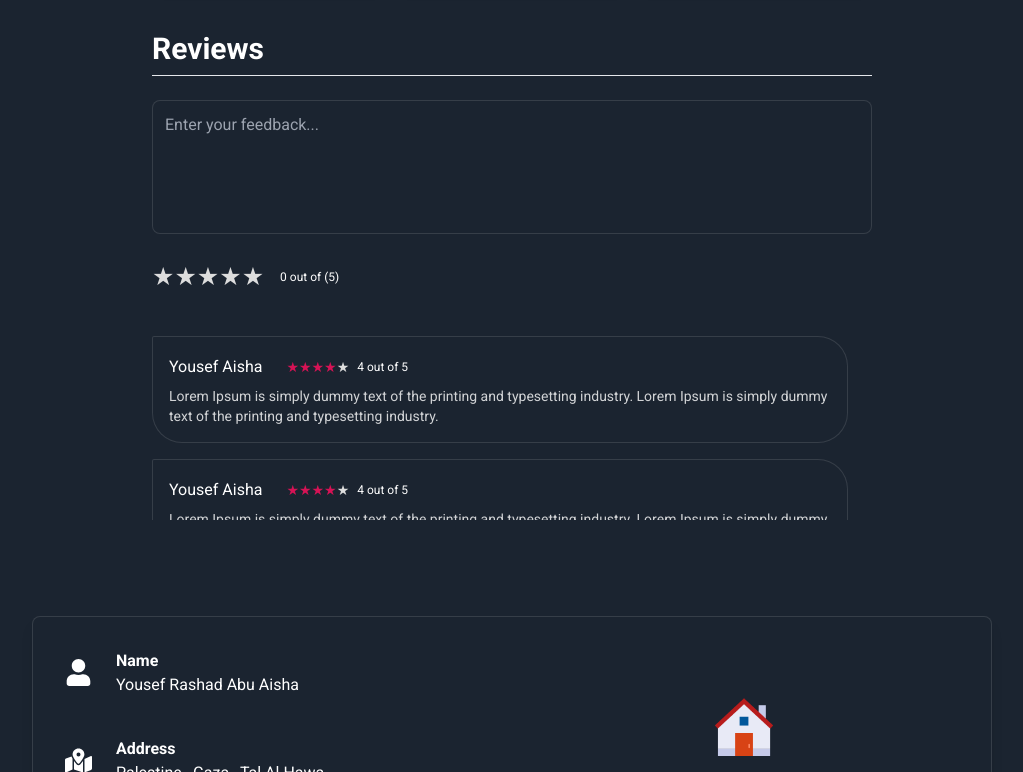
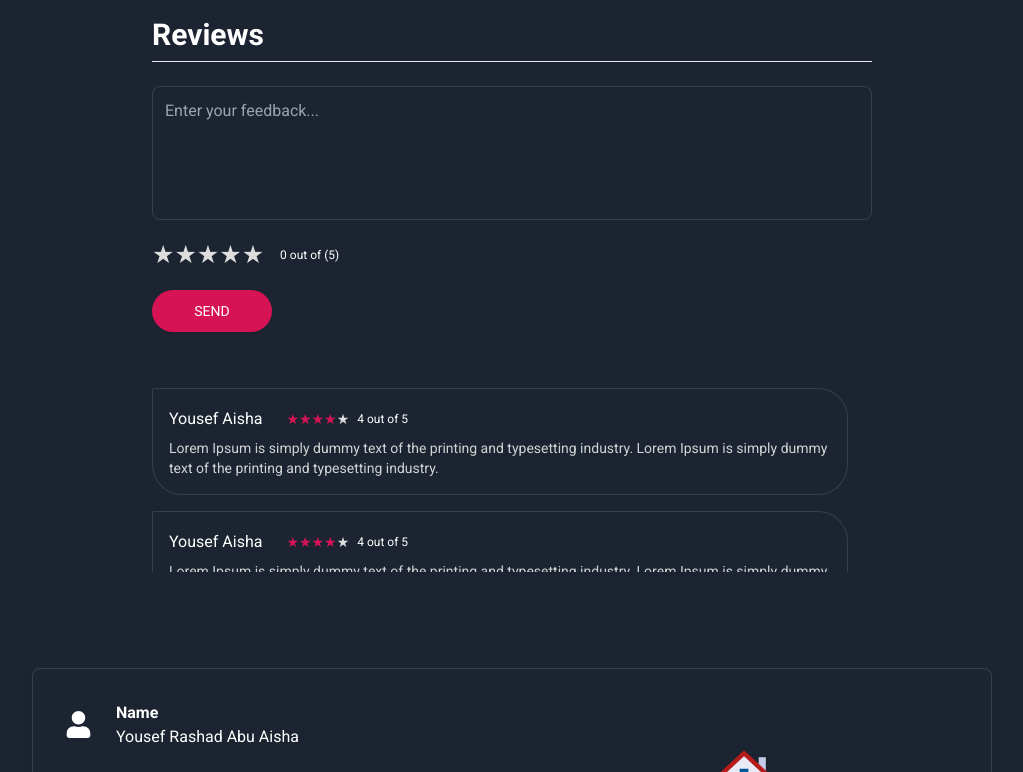
Before and after one commit to YousefAboAisha/chalet, a Next.js app: page /discover/0 in a window 1280 px wide. Shown: the part 1185-1957 px from the top of the page, without its empty margins (128-1151 px from the left). Built offline with nearby package versions, Linux system fonts and the light colour scheme.

Commit message:
Edited review section and addded submit button

```diff
--- a/Containers/Discover/ChaletDetails.tsx
+++ b/Containers/Discover/ChaletDetails.tsx
@@ -17,7 +17,7 @@ const ChaletDetails = () => {
   return (
     <div className="relative mt-8 text-text_light dark:text-text_dark">
       <h2 className="font-bold text-3xl">Chalet Name</h2>
-      {/* <div className="flex gap-2 items-center my-1"> */}
+      <div className="flex gap-2 items-center my-1">
         <ReactStars
           count={5}
           value={4}
@@ -29,7 +29,8 @@ const ChaletDetails = () => {
         />
 
         <div className="text-[12px]">4 out of (5)</div>
-      {/* </div> */}
+      </div>
+
       <BreakLine />
 
       <div className="flex flex-row gap-6 items-center mt-4">
--- a/Containers/Discover/review.tsx
+++ b/Containers/Discover/review.tsx
@@ -1,3 +1,4 @@
+import Button from "Components/UI/Button";
 import { StarsRating } from "Components/UI/StarsRating";
 import TextArea from "Components/UI/TextArea";
 import React, { useState } from "react";
@@ -20,7 +21,7 @@ const Review = () => {
         style=""
       />
 
-      <div className="flex gap-2 items-center mt-4">
+      <div className="flex gap-2 items-center mt-2">
         <ReactStars
           count={starsNum}
           value={rateValue}
@@ -36,12 +37,19 @@ const Review = () => {
         </div>
       </div>
 
-      <div className="flex flex-col max-h-[200px] gap-4 pr-6 py-4 mt-4 overflow-y-auto">
-        <ReviewCard />
-        <ReviewCard />
-        <ReviewCard />
-        <ReviewCard />
-        <ReviewCard />
+      <div className="mt-2 w-2/12 text-sm whitespace-nowrap min-w-fit">
+        <Button title={"Send"} />
+      </div>
+
+      <div className="mt-8">
+        {/* <h2 className="text-2xl font-bold">Feedbacks</h2> */}
+        <div className="flex flex-col max-h-[200px] gap-4 pr-6 py-4 overflow-y-auto">
+          <ReviewCard />
+          <ReviewCard />
+          <ReviewCard />
+          <ReviewCard />
+          <ReviewCard />
+        </div>
       </div>
     </div>
   );
--- a/styles/globals.css
+++ b/styles/globals.css
@@ -29,7 +29,7 @@
 
   /* Track */
   ::-webkit-scrollbar-track {
-    @apply bg-background_light;
+    @apply bg-transparent;
   }
 
   /* Handle */
```
Lines whose indentation alone changed are shown as unchanged.
